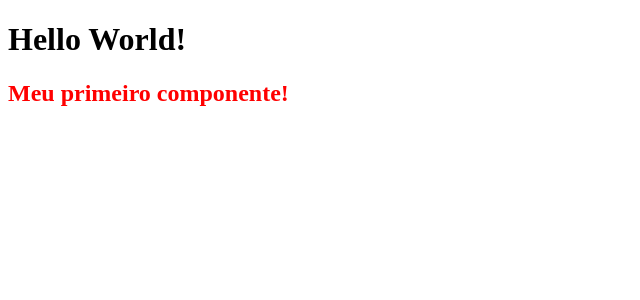
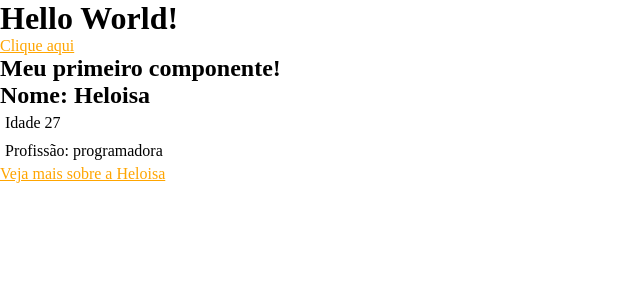
Before and after one commit to Heloisa-Moraes/Estudos-Angular, an Angular app in the folder curso-angular/: page / in a window 1280 px wide. Shown: the top 300 px of the page, without its empty margins (0-640 px from the left). Built offline with nearby package versions, Linux system fonts and the light colour scheme.

Commit message:
dados no template e css no angular.

```diff
--- a/curso-angular/src/app/app.component.css
+++ b/curso-angular/src/app/app.component.css
@@ -0,0 +1,4 @@
+p {
+    color: red;
+    padding: 15px;
+}
--- a/curso-angular/src/app/app.component.html
+++ b/curso-angular/src/app/app.component.html
@@ -1,3 +1,5 @@
 <h1>Hello World! </h1>
-
+<div>
+    <a href="#"> Clique aqui</a>
+</div>
 <app-first-component></app-first-component>
--- a/curso-angular/src/app/components/first-component/first-component.component.css
+++ b/curso-angular/src/app/components/first-component/first-component.component.css
@@ -1,3 +1,9 @@
-h2 {
-    color: red;
+.title {
+    background:black ;
+    color: aqua;
+    padding: 15px;
 }
+
+p {
+    padding: 5px;
+}
--- a/curso-angular/src/app/components/first-component/first-component.component.html
+++ b/curso-angular/src/app/components/first-component/first-component.component.html
@@ -1 +1,9 @@
 <h2>Meu primeiro componente!</h2>
+
+<h2>Nome: {{name}}</h2>
+<p>Idade {{age}}</p>
+<p>Profissão: {{job}}</p>
+
+<div>
+    <a href="#"> Veja mais sobre a Heloisa</a>
+</div>
--- a/curso-angular/src/app/components/first-component/first-component.component.ts
+++ b/curso-angular/src/app/components/first-component/first-component.component.ts
@@ -8,5 +8,14 @@ import { Component } from '@angular/core';
   styleUrl: './first-component.component.css'
 })
 export class FirstComponentComponent {
+  name: string = "Heloisa";
+  age = 27;
+  job = 'programadora';
+
+  constructor() { }
+
+  ngOnInit(): void {
+
+  }
 
 }
--- a/curso-angular/src/styles.css
+++ b/curso-angular/src/styles.css
@@ -1 +1,9 @@
-/* You can add global styles to this file, and also import other style files */
+* {
+    margin: 0;
+    padding: 0;
+
+}
+
+a{
+    color: orange;
+}
```
Also changed, not shown: 1 other file (tests, documents, lock files or other folders).
